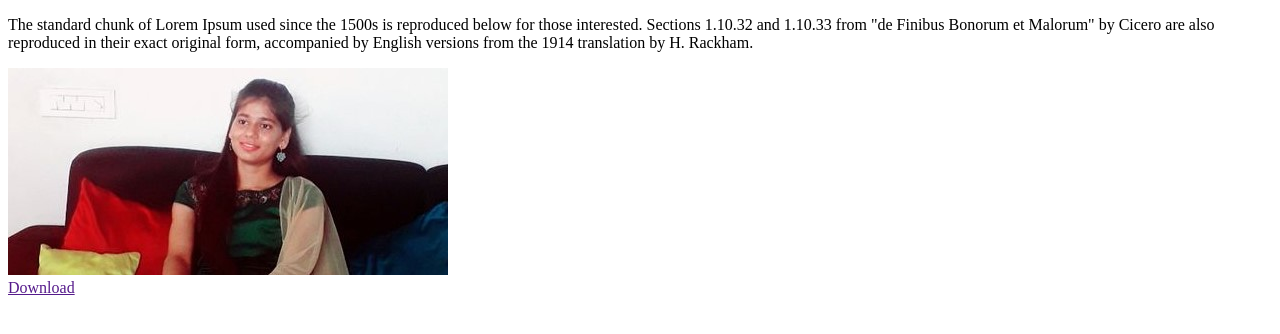
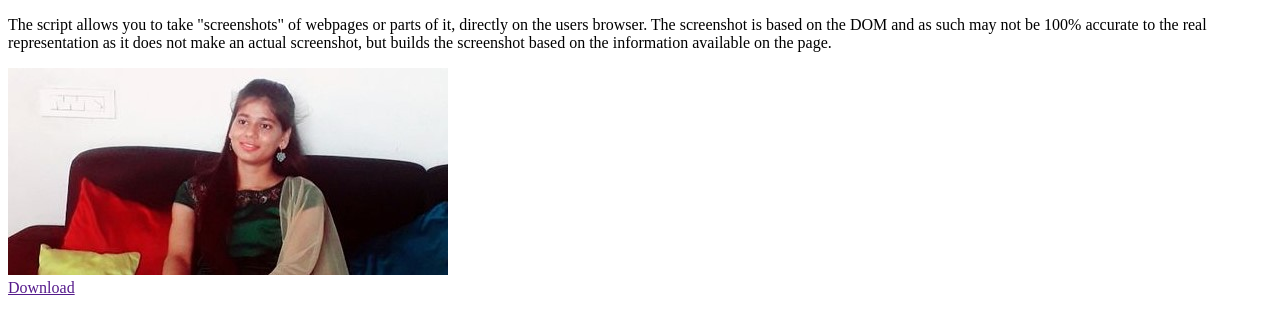
Before and after one commit to aditicodess/screenshot_with_canvas, a plain HTML site: page index.html in a window 1280 px wide. Drawn offline with Linux system fonts and the light colour scheme; a script that the page names is missing.

Commit message:
Update index.html

```diff
--- a/index.html
+++ b/index.html
@@ -9,7 +9,7 @@
 <body>
     <div class="convert">
         <p>
-            The standard chunk of Lorem Ipsum used since the 1500s is reproduced below for those interested. Sections 1.10.32 and 1.10.33 from "de Finibus Bonorum et Malorum" by Cicero are also reproduced in their exact original form, accompanied by English versions from the 1914 translation by H. Rackham.
+           The script allows you to take "screenshots" of webpages or parts of it, directly on the users browser. The screenshot is based on the DOM and as such may not be 100% accurate to the real representation as it does not make an actual screenshot, but builds the screenshot based on the information available on the page.
         </p>
         <img crossorigin="use-credentials" src="Aditi-01.png" alt="Fucking_image">
     </div>
```
